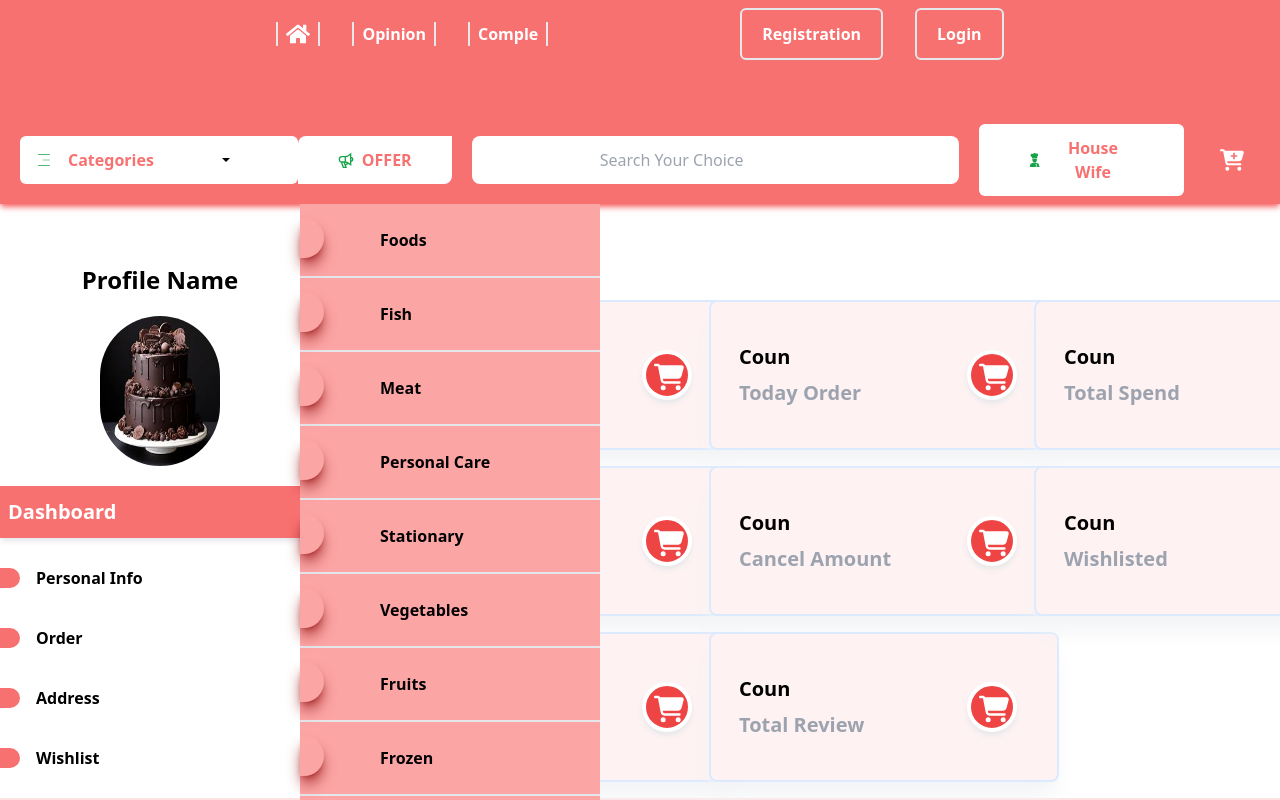
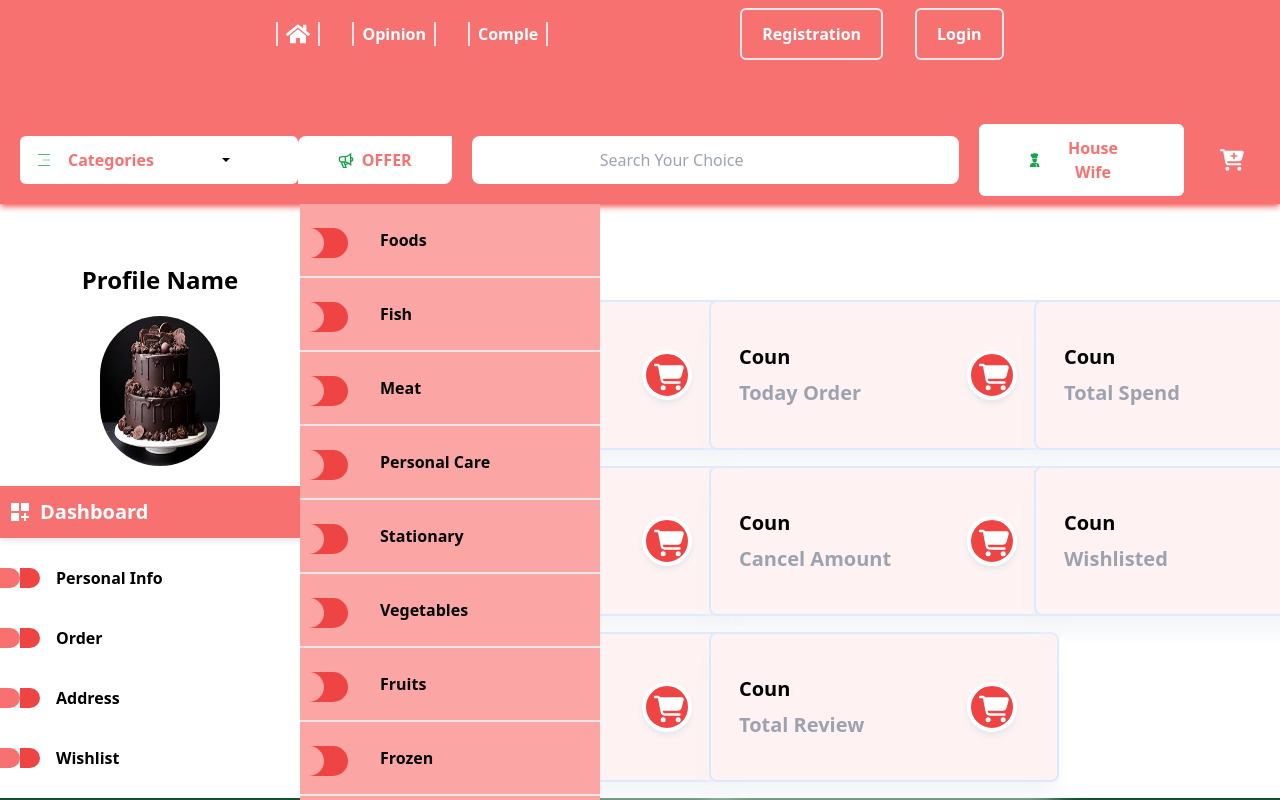
Before and after one commit to alim84/housewife, a React (Vite) app: page /profile in a window 1280 px wide. Both pictures are taken after a click on the button "Categories". Shown: the top 800 px of the page. Built offline with nearby package versions, Linux system fonts and the light colour scheme.

Commit message:
Some Upgrade

```diff
--- a/src/component/Footer.jsx
+++ b/src/component/Footer.jsx
@@ -6,9 +6,7 @@ import { FaXTwitter } from "react-icons/fa6";
 const Footer = () => {
   return (
     <>
-      <div className="container mx-auto  ">
-        <div className="bg-red-100 py-5 "></div>
-      </div>
+      <div className="container mx-auto  "></div>
       <div className="bg-green-900">
         <div className="container mx-auto py-10 px-20">
           <hr></hr>
--- a/src/component/Topmenu.jsx
+++ b/src/component/Topmenu.jsx
@@ -107,63 +107,72 @@ const Topmenu = () => {
               <Link to="/Foods">Foods</Link>
             </button>
           </div>
-          <div className="absolute translate-y-[-60px]  px-3 py-[20px] rounded-r-full bg-red-300 shadow-lg shadow-red-800"></div>
+          <div className="absolute translate-y-[-50px]  px-6 py-[15px] rounded-r-full  bg-red-500 "></div>
+          <div className="absolute translate-y-[-50px]  px-3 py-[15px] rounded-r-full  bg-red-300 "></div>
 
           <div className="flex justify-between items-center border-b-2 hover:bg-red-400 ">
             <button className="px-20 py-6 relative text-md font-semibold hover:text-white">
               <Link to="/fish">Fish</Link>
             </button>
           </div>
-          <div className="absolute translate-y-[-60px]  px-3 py-[20px] rounded-r-full bg-red-300 shadow-lg shadow-red-800"></div>
+          <div className="absolute translate-y-[-50px]  px-6 py-[15px] rounded-r-full  bg-red-500 "></div>
+          <div className="absolute translate-y-[-50px]  px-3 py-[15px] rounded-r-full  bg-red-300 "></div>
 
           <div className="flex justify-between items-center border-b-2 hover:bg-red-400 ">
             <button className="px-20 py-6 relative text-md font-semibold hover:text-white">
               <Link to="/meat">Meat</Link>
             </button>
           </div>
-          <div className="absolute translate-y-[-60px]  px-3 py-[20px] rounded-r-full bg-red-300 shadow-lg shadow-red-800"></div>
+          <div className="absolute translate-y-[-50px]  px-6 py-[15px] rounded-r-full  bg-red-500 "></div>
+          <div className="absolute translate-y-[-50px]  px-3 py-[15px] rounded-r-full  bg-red-300 "></div>
 
           <div className="flex justify-between items-center border-b-2 hover:bg-red-400 ">
             <button className="px-20 py-6 relative text-md font-semibold hover:text-white">
               <Link to="/personalcare">Personal Care</Link>
             </button>
           </div>
-          <div className="absolute translate-y-[-60px]  px-3 py-[20px] rounded-r-full bg-red-300 shadow-lg shadow-red-800"></div>
+          <div className="absolute translate-y-[-50px]  px-6 py-[15px] rounded-r-full  bg-red-500 "></div>
+          <div className="absolute translate-y-[-50px]  px-3 py-[15px] rounded-r-full  bg-red-300 "></div>
 
           <div className="flex justify-between items-center border-b-2 hover:bg-red-400 ">
             <button className="px-20 py-6 relative text-md font-semibold hover:text-white">
               <Link to="/stationery">Stationary</Link>
             </button>
           </div>
-          <div className="absolute translate-y-[-60px]  px-3 py-[20px] rounded-r-full bg-red-300 shadow-lg shadow-red-800"></div>
+          <div className="absolute translate-y-[-50px]  px-6 py-[15px] rounded-r-full  bg-red-500 "></div>
+          <div className="absolute translate-y-[-50px]  px-3 py-[15px] rounded-r-full  bg-red-300 "></div>
 
           <div className="flex justify-between items-center border-b-2 hover:bg-red-400 ">
             <button className="px-20 py-6 relative text-md font-semibold hover:text-white">
               <Link to="/vegetables">Vegetables</Link>
             </button>
           </div>
-          <div className="absolute translate-y-[-60px]  px-3 py-[20px] rounded-r-full bg-red-300 shadow-lg shadow-red-800"></div>
+          <div className="absolute translate-y-[-50px]  px-6 py-[15px] rounded-r-full  bg-red-500 "></div>
+          <div className="absolute translate-y-[-50px]  px-3 py-[15px] rounded-r-full  bg-red-300 "></div>
 
           <div className="flex justify-between items-center border-b-2 hover:bg-red-400 ">
             <button className="px-20 py-6 relative text-md font-semibold hover:text-white">
               <Link to="/fruits">Fruits</Link>
             </button>
           </div>
-          <div className="absolute translate-y-[-60px]  px-3 py-[20px] rounded-r-full bg-red-300 shadow-lg shadow-red-800"></div>
+          <div className="absolute translate-y-[-50px]  px-6 py-[15px] rounded-r-full  bg-red-500 "></div>
+          <div className="absolute translate-y-[-50px]  px-3 py-[15px] rounded-r-full  bg-red-300 "></div>
 
           <div className="flex justify-between items-center border-b-2 hover:bg-red-400 ">
             <button className="px-20 py-6 relative text-md font-semibold hover:text-white">
               <Link to="/frozen">Frozen</Link>
             </button>
           </div>
-          <div className="absolute translate-y-[-60px]  px-3 py-[20px] rounded-r-full bg-red-300 shadow-lg shadow-red-800"></div>
+          <div className="absolute translate-y-[-50px]  px-6 py-[15px] rounded-r-full  bg-red-500 "></div>
+          <div className="absolute translate-y-[-50px]  px-3 py-[15px] rounded-r-full  bg-red-300 "></div>
 
           <div className="flex justify-between items-center border-b-2 hover:bg-red-400 ">
             <button className="px-20 py-6 relative text-md font-semibold hover:text-white">
               <Link to="/dairy">Dairy</Link>
             </button>
           </div>
-          <div className="absolute translate-y-[-60px]  px-3 py-[20px] rounded-r-full bg-red-300 shadow-lg shadow-red-800"></div>
+          <div className="absolute translate-y-[-50px]  px-6 py-[15px] rounded-r-full  bg-red-500 "></div>
+          <div className="absolute translate-y-[-50px]  px-3 py-[15px] rounded-r-full  bg-red-300 "></div>
         </div>
       )}
 
@@ -182,7 +191,10 @@ const Topmenu = () => {
               type="text"
               placeholder="Mobile or Email"
             />
-            <button className="px-32 mt-10 ml-20 py-3 bg-red-300 rounded-md font-semibold text-green-800 ">
+            <button
+              onClick={() => Setlogin(!login)}
+              className="px-32 mt-10 ml-20 py-3 bg-red-300 rounded-md font-semibold text-green-800 "
+            >
               <Link to="/profile"> CONTINUE</Link>
             </button>
           </div>
--- a/src/component/userLogin/MyOrders.jsx
+++ b/src/component/userLogin/MyOrders.jsx
@@ -1,16 +1,20 @@
-import { FaUserTie } from "react-icons/fa6";
+import { LiaFirstOrderAlt } from "react-icons/lia";
 
 const MyOrders = () => {
   return (
     <>
       <div className="w-[1100px] ml-12 ">
-        <div className="flex items-center px-5 py-6 mt-10 bg-gray-300">
-          <div className="w-[50px] h-[50px] bg-red-300 rounded-full mr-3">
-            <FaUserTie className="text-green-800 text-xl ml-[15px] mt-[10px]" />
+        <div className="flex items-center px-5 py-6 mt-10 bg-red-400">
+          <div className="w-[50px] h-[50px] bg-yellow-100 rounded-full mr-3">
+            <LiaFirstOrderAlt className="text-red-400 text-3xl ml-[10px] mt-[10px]" />
           </div>
-          <div>
-            <h2 className="font-bold text-xl ">My Orders</h2>
-            <p className="text-[12px]">Manage all your personal information</p>
+          <div className="flex items-center gap-5">
+            <div>
+              <h2 className="font-bold text-xl text-white ">My Orders</h2>
+              <p className="text-[12px] text-white">
+                Manage all your personal information
+              </p>
+            </div>
           </div>
         </div>
         <div className=" w-[1100px] grid grid-cols-10 p-4">
--- a/src/component/userLogin/Profile.jsx
+++ b/src/component/userLogin/Profile.jsx
@@ -1,15 +1,13 @@
 import { Link } from "react-router-dom";
 // import { FaCartShopping } from "react-icons/fa6";
 import { Outlet } from "react-router-dom";
-
-
-
+import { MdDashboardCustomize } from "react-icons/md";
 
 const Profile = () => {
   return (
     <>
-      <div className="container mx-auto grid grid-cols-4 justify-between mt-10 ">
-        <div>
+      <div className="container mx-auto  grid grid-cols-4 justify-between mt-10 ">
+        <div className="">
           <div className="  ">
             <h2 className="font-bold text-2xl text-center mt-5">
               Profile Name
@@ -22,16 +20,18 @@ const Profile = () => {
             </div>
           </div>
           <div>
-            <div className="py-3 bg-red-400 pl-2 shadow-md shadow-gray-200 mt-5">
+            <div className="flex items-center gap-2  py-3 bg-red-400 pl-2 shadow-md shadow-gray-200 mt-5">
               {" "}
+              <MdDashboardCustomize className="text-white text-2xl" />
               <h2 className="text-xl font-semibold text-white">Dashboard</h2>
             </div>
             <div className="flex  items-center mt-5 ">
               <div className="w-[20px] h-[20px] bg-red-400 rounded-r-full"></div>
+              <div className="w-[20px] h-[20px] bg-red-500 rounded-r-full"></div>
               <div>
                 <Link
                   to="/profile/personalinfo"
-                  className="block text-md font-semibold pl-4 p-2 hover:font-bold hover:text-red-300"
+                  className="block text-md font-semibold pl-4 p-2 hover:font-bold hover:text-red-500"
                 >
                   {" "}
                   Personal Info
@@ -40,10 +40,11 @@ const Profile = () => {
             </div>
             <div className="flex  items-center mt-5 ">
               <div className="w-[20px] h-[20px] bg-red-400 rounded-r-full"></div>
+              <div className="w-[20px] h-[20px] bg-red-500 rounded-r-full"></div>
               <div>
                 <Link
                   to="/profile/myorders"
-                  className="block text-md font-semibold pl-4 p-2 hover:font-bold hover:text-red-300"
+                  className="block text-md font-semibold pl-4 p-2 hover:font-bold hover:text-red-500"
                 >
                   {" "}
                   Order
@@ -52,10 +53,11 @@ const Profile = () => {
             </div>
             <div className="flex  items-center mt-5 ">
               <div className="w-[20px] h-[20px] bg-red-400 rounded-r-full"></div>
+              <div className="w-[20px] h-[20px] bg-red-500 rounded-r-full"></div>
               <div>
                 <Link
                   to
-                  className="block text-md font-semibold pl-4 p-2 hover:font-bold hover:text-red-300"
+                  className="block text-md font-semibold pl-4 p-2 hover:font-bold hover:text-red-500"
                 >
                   {" "}
                   Address
@@ -64,10 +66,11 @@ const Profile = () => {
             </div>
             <div className="flex  items-center mt-5 ">
               <div className="w-[20px] h-[20px] bg-red-400 rounded-r-full"></div>
+              <div className="w-[20px] h-[20px] bg-red-500 rounded-r-full"></div>
               <div>
                 <Link
                   to
-                  className="block text-md font-semibold pl-4 p-2 hover:font-bold hover:text-red-300"
+                  className="block text-md font-semibold pl-4 p-2 hover:font-bold hover:text-red-500"
                 >
                   {" "}
                   Wishlist
@@ -76,10 +79,9 @@ const Profile = () => {
             </div>
           </div>
         </div>
-      <div>
-
-        <Outlet/>
-      </div>
+        <div>
+          <Outlet />
+        </div>
       </div>
     </>
   );
```
